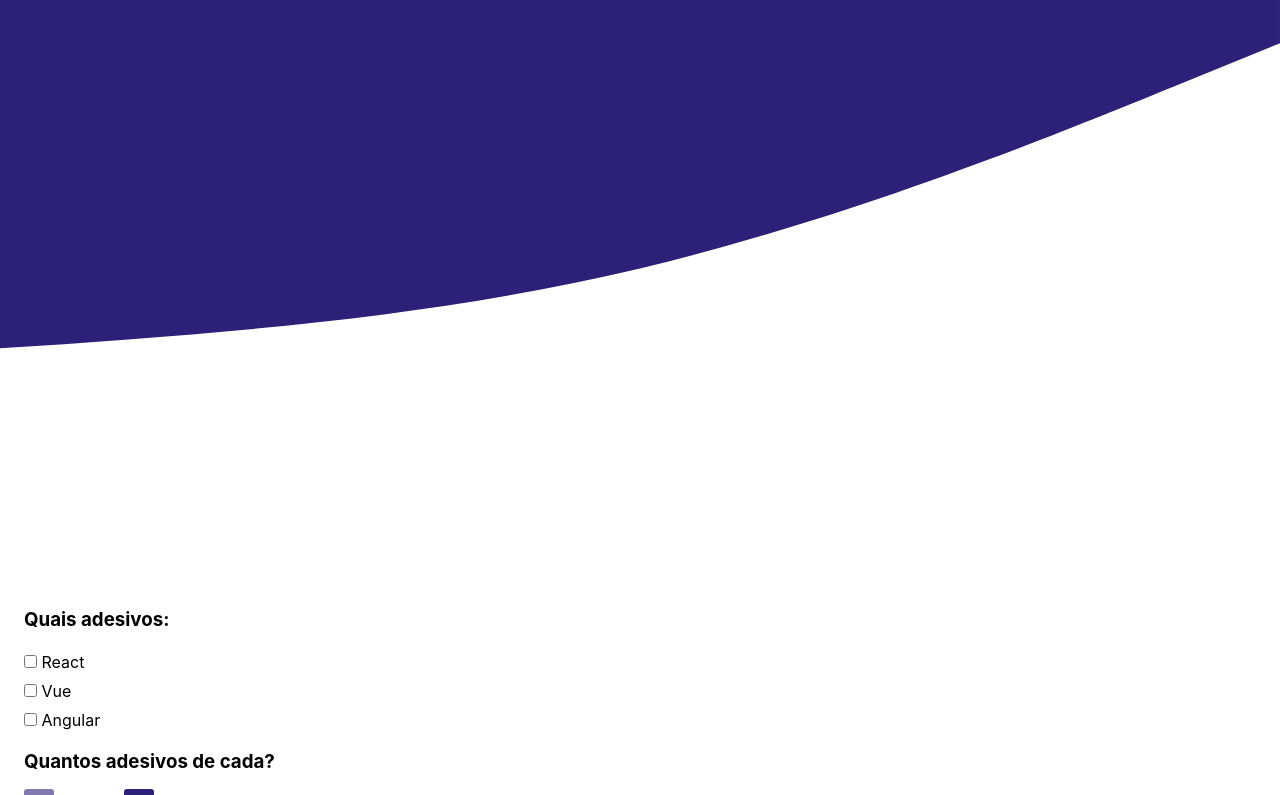
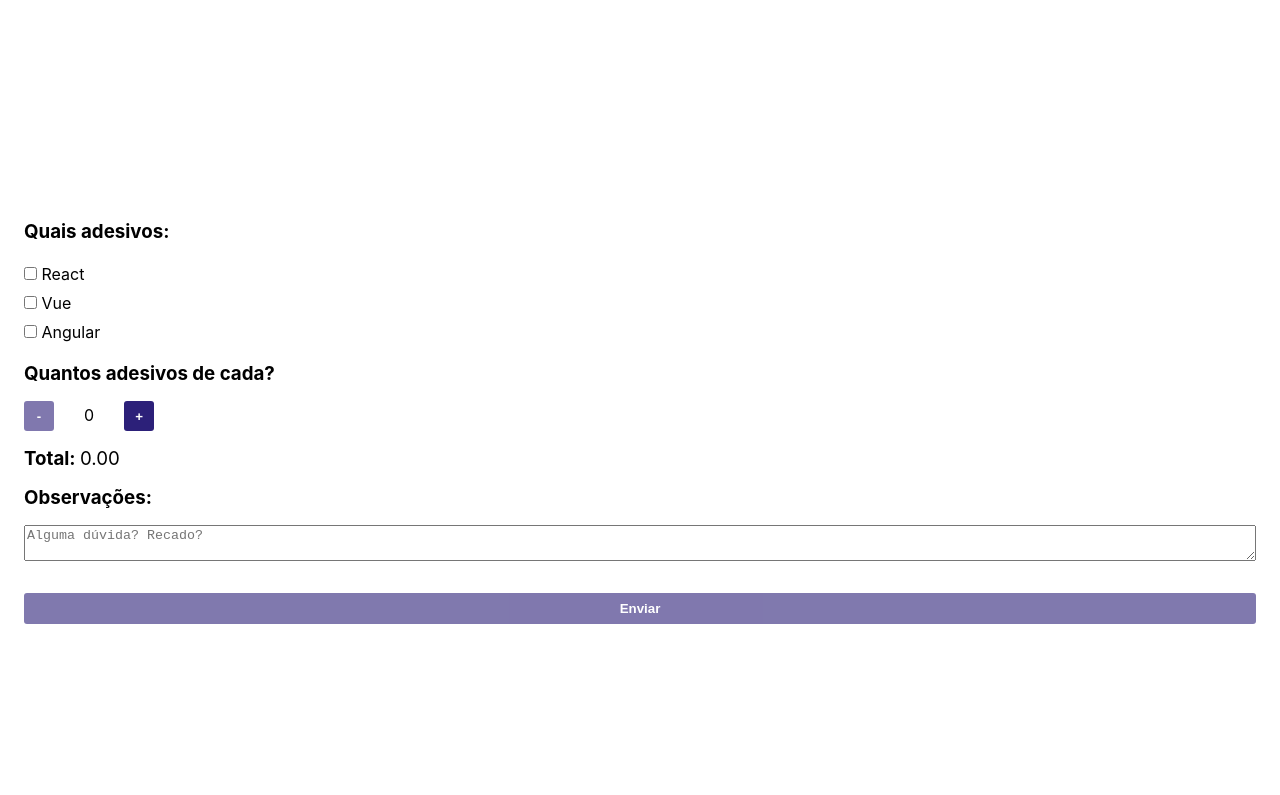
Before and after one commit to gean-ferreira/figurinhas-vue-test, a Vue app: page / in a window 1280 px wide. Shown: the top 795 px of the page. Built offline with nearby package versions, Linux system fonts and the light colour scheme.

Commit message:
FEAT: Importando o component navbar no lugar da img

```diff
--- a/src/App.vue
+++ b/src/App.vue
@@ -1,9 +1,8 @@
 <script setup>
-import { RouterLink, RouterView } from "vue-router";
+import Navbar from "@/components/navbar.vue";
 </script>
 
 <template>
-  <img class="app-img" src="../src/assets/img/wave.svg" alt="imagem de fundo" />
-
+    <Navbar />
     <RouterView />
 </template>
```
